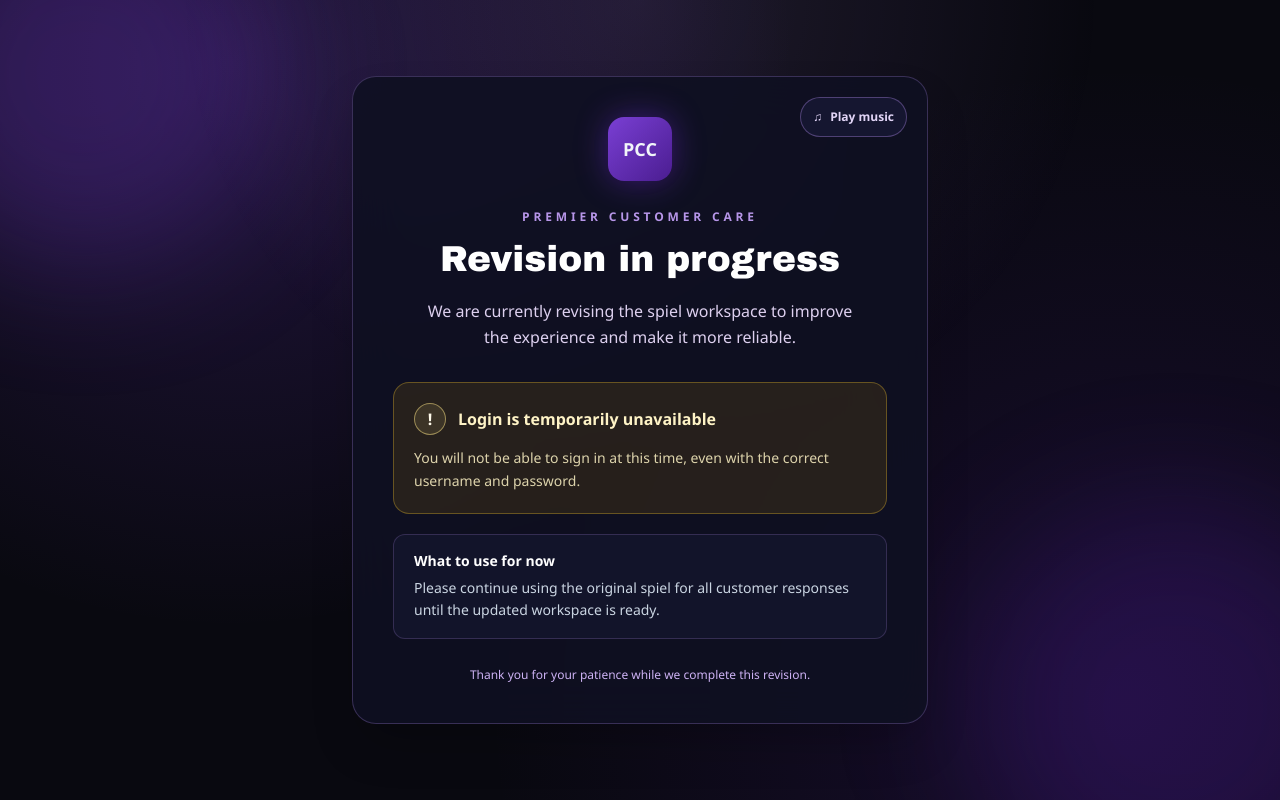
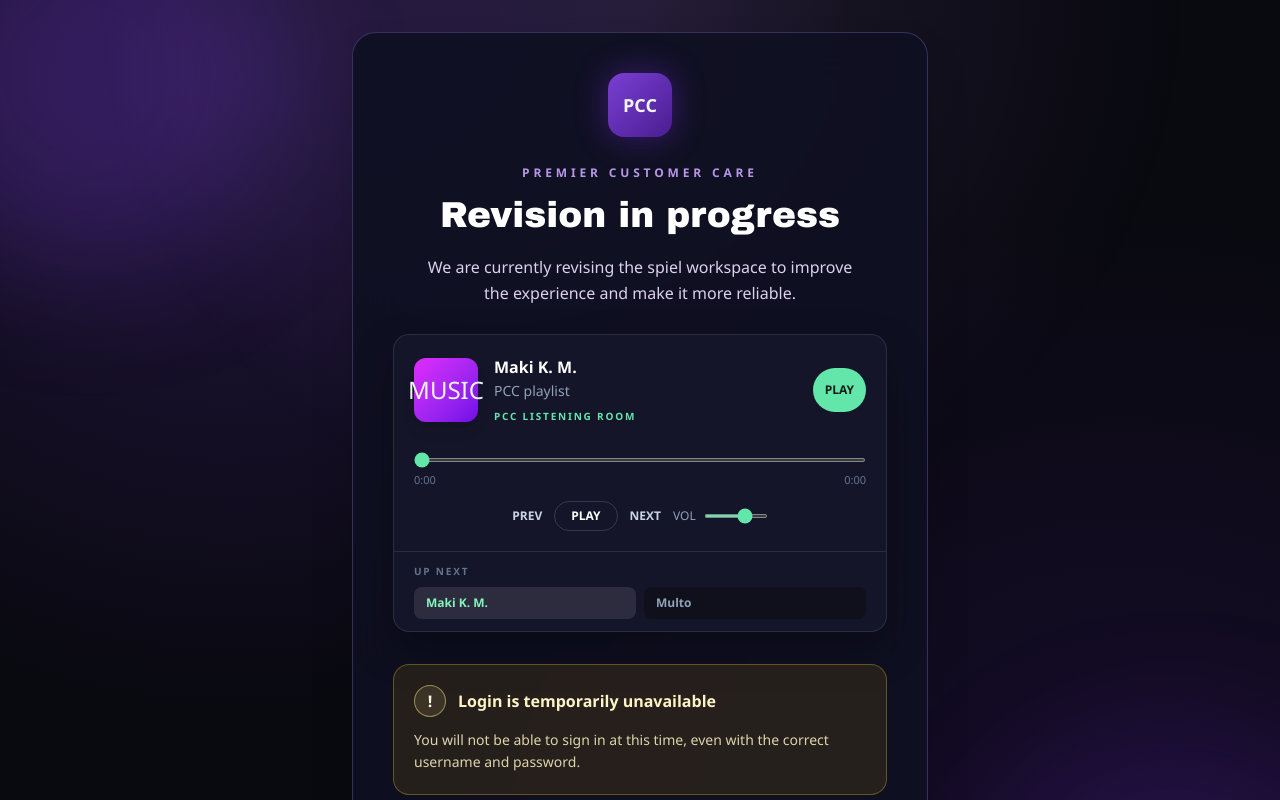
Before and after one commit to sntgjmz/josecnx, a React (Vite) app: page / in a window 1280 px wide. Both pictures are taken after a click on the button "Continue". Shown: the top 800 px of the page. Built offline with nearby package versions, Linux system fonts and the light colour scheme.

Commit message:
feat: add full login music player

```diff
--- a/src/features/auth/LoginPage.jsx
+++ b/src/features/auth/LoginPage.jsx
@@ -7,44 +7,72 @@ const musicTracks = [
 
 function LoginPage() {
   const audioRef = useRef(null)
+  const shouldResumeRef = useRef(false)
   const [isPlaying, setIsPlaying] = useState(false)
   const [currentTrack, setCurrentTrack] = useState(0)
+  const [currentTime, setCurrentTime] = useState(0)
+  const [duration, setDuration] = useState(0)
+  const [volume, setVolume] = useState(0.7)
 
   useEffect(() => {
     const audio = audioRef.current
 
-    if (!audio || !isPlaying) return
+    if (!audio) return
 
     audio.load()
-    audio.play().catch(() => setIsPlaying(false))
-  }, [currentTrack, isPlaying])
+    setCurrentTime(0)
+    setDuration(0)
+    if (shouldResumeRef.current) audio.play().catch(() => setIsPlaying(false))
+  }, [currentTrack])
 
-  const toggleMusic = async () => {
+  useEffect(() => {
     const audio = audioRef.current
-
     if (!audio) return
 
-    if (audio.paused) {
-      try {
-        await audio.play()
-        setIsPlaying(true)
-      } catch {
-        setIsPlaying(false)
-      }
-      return
-    }
+    if (isPlaying) audio.play().catch(() => setIsPlaying(false))
+    else audio.pause()
+  }, [isPlaying])
 
-    audio.pause()
-    setIsPlaying(false)
+  useEffect(() => {
+    if (audioRef.current) audioRef.current.volume = volume
+  }, [volume])
+
+  const toggleMusic = () => {
+    setIsPlaying((playing) => {
+      shouldResumeRef.current = !playing
+      return !playing
+    })
   }
 
   const playNextTrack = () => {
     setCurrentTrack((track) => (track + 1) % musicTracks.length)
   }
 
+  const playPreviousTrack = () => {
+    setCurrentTrack((track) => (track - 1 + musicTracks.length) % musicTracks.length)
+  }
+
+  const seekTo = (event) => {
+    const time = Number(event.target.value)
+    if (audioRef.current) audioRef.current.currentTime = time
+    setCurrentTime(time)
+  }
+
+  const formatTime = (seconds) => {
+    if (!Number.isFinite(seconds)) return '0:00'
+    return `${Math.floor(seconds / 60)}:${Math.floor(seconds % 60).toString().padStart(2, '0')}`
+  }
+
   return (
     <main className="relative flex min-h-[100dvh] items-center justify-center overflow-hidden px-4 py-8 text-slate-100 sm:px-6">
-      <audio ref={audioRef} src={musicTracks[currentTrack].src} preload="metadata" onEnded={playNextTrack} />
+      <audio
+        ref={audioRef}
+        src={musicTracks[currentTrack].src}
+        preload="metadata"
+        onEnded={playNextTrack}
+        onLoadedMetadata={(event) => setDuration(event.currentTarget.duration)}
+        onTimeUpdate={(event) => setCurrentTime(event.currentTarget.currentTime)}
+      />
       <div className="pointer-events-none absolute -left-28 -top-28 h-96 w-96 rounded-full bg-[#7a3fd4]/25 blur-3xl float-slow" />
       <div className="pointer-events-none absolute -bottom-32 -right-24 h-[26rem] w-[26rem] rounded-full bg-[#5d21b6]/20 blur-3xl float-fast" />
       <div className="pointer-events-none absolute inset-0 bg-[radial-gradient(circle_at_top,rgba(191,151,255,0.12),transparent_45%)]" />
@@ -53,14 +81,12 @@ function LoginPage() {
         <button
           type="button"
           onClick={toggleMusic}
-          className="absolute right-5 top-5 flex h-10 items-center gap-2 rounded-full border border-[#b990f5]/35 bg-[#171832]/90 px-3 text-xs font-semibold text-[#e2d5f7] transition hover:border-[#caa5ff]/75 hover:bg-[#23204a] focus:outline-none focus:ring-2 focus:ring-[#caa5ff] focus:ring-offset-2 focus:ring-offset-[#0f1022]"
+          className="hidden"
           aria-label={isPlaying ? 'Pause background music' : 'Play background music'}
         >
           <span aria-hidden="true">{isPlaying ? '❚❚' : '♫'}</span>
           {isPlaying ? 'Pause music' : 'Play music'}
         </button>
-
-        {isPlaying && <p className="absolute left-5 top-7 text-xs text-[#cdb2f4]">Now playing: {musicTracks[currentTrack].title}</p>}
 
         <div className="mx-auto flex h-16 w-16 items-center justify-center rounded-2xl bg-gradient-to-br from-[#7a3fd4] to-[#4b1d91] text-lg font-extrabold shadow-[0_0_32px_rgba(111,42,212,0.45)]">
           PCC
@@ -71,6 +97,44 @@ function LoginPage() {
         <p className="mx-auto mt-4 max-w-md text-sm leading-relaxed text-[#ddd0ef] sm:text-base">
           We are currently revising the spiel workspace to improve the experience and make it more reliable.
         </p>
+
+        <section className="mt-7 overflow-hidden rounded-2xl border border-white/10 bg-[#17172b]/90 text-left shadow-[0_18px_40px_rgba(0,0,0,0.25)]" aria-label="Music player">
+          <div className="flex items-center gap-4 p-4 sm:p-5">
+            <div className={`flex h-16 w-16 shrink-0 items-center justify-center rounded-xl bg-gradient-to-br ${currentTrack === 0 ? 'from-fuchsia-500 to-violet-700' : 'from-sky-500 to-indigo-700'} text-2xl shadow-lg`} aria-hidden="true">MUSIC</div>
+            <div className="min-w-0 flex-1">
+              <p className="truncate text-base font-bold text-white">{musicTracks[currentTrack].title}</p>
+              <p className="mt-0.5 text-sm text-slate-400">PCC playlist</p>
+              <p className="mt-2 text-[10px] font-bold uppercase tracking-[0.18em] text-[#62e6a9]">PCC listening room</p>
+            </div>
+            <button type="button" onClick={toggleMusic} className="flex h-11 min-w-11 shrink-0 items-center justify-center rounded-full bg-[#62e6a9] px-3 text-xs font-black text-[#101c19] transition hover:scale-105 hover:bg-[#86f4bd] focus:outline-none focus:ring-2 focus:ring-[#86f4bd] focus:ring-offset-2 focus:ring-offset-[#17172b]" aria-label={isPlaying ? 'Pause music' : 'Play music'}>
+              {isPlaying ? 'PAUSE' : 'PLAY'}
+            </button>
+          </div>
+
+          <div className="px-4 pb-4 sm:px-5 sm:pb-5">
+            <input className="h-1 w-full cursor-pointer accent-[#62e6a9]" type="range" min="0" max={duration || 0} step="0.1" value={Math.min(currentTime, duration || 0)} onChange={seekTo} aria-label="Song progress" />
+            <div className="mt-1 flex justify-between text-[11px] tabular-nums text-slate-500"><span>{formatTime(currentTime)}</span><span>{formatTime(duration)}</span></div>
+            <div className="mt-3 flex flex-wrap items-center justify-center gap-3">
+              <button type="button" onClick={playPreviousTrack} className="text-xs font-bold text-slate-300 transition hover:text-white">PREV</button>
+              <button type="button" onClick={toggleMusic} className="rounded-full border border-white/15 px-4 py-1.5 text-xs font-bold text-white transition hover:border-[#62e6a9] hover:text-[#62e6a9]">{isPlaying ? 'PAUSE' : 'PLAY'}</button>
+              <button type="button" onClick={playNextTrack} className="text-xs font-bold text-slate-300 transition hover:text-white">NEXT</button>
+              <label className="flex items-center gap-2 text-xs text-slate-400">VOL
+                <input className="h-1 w-16 cursor-pointer accent-[#62e6a9]" type="range" min="0" max="1" step="0.05" value={volume} onChange={(event) => setVolume(Number(event.target.value))} aria-label="Music volume" />
+              </label>
+            </div>
+          </div>
+
+          <div className="border-t border-white/10 px-4 py-3 sm:px-5">
+            <p className="mb-2 text-[10px] font-bold uppercase tracking-[0.18em] text-slate-500">Up next</p>
+            <div className="flex gap-2">
+              {musicTracks.map((track, index) => (
+                <button key={track.src} type="button" onClick={() => setCurrentTrack(index)} className={`min-w-0 flex-1 rounded-lg px-3 py-2 text-left text-xs transition ${index === currentTrack ? 'bg-white/10 text-[#86f4bd]' : 'bg-[#10101d] text-slate-400 hover:bg-white/5 hover:text-white'}`}>
+                  <span className="block truncate font-semibold">{track.title}</span>
+                </button>
+              ))}
+            </div>
+          </div>
+        </section>
 
         <div className="mt-8 rounded-2xl border border-amber-300/30 bg-amber-400/10 p-5 text-left text-amber-50">
           <div className="flex items-center gap-3">
```
